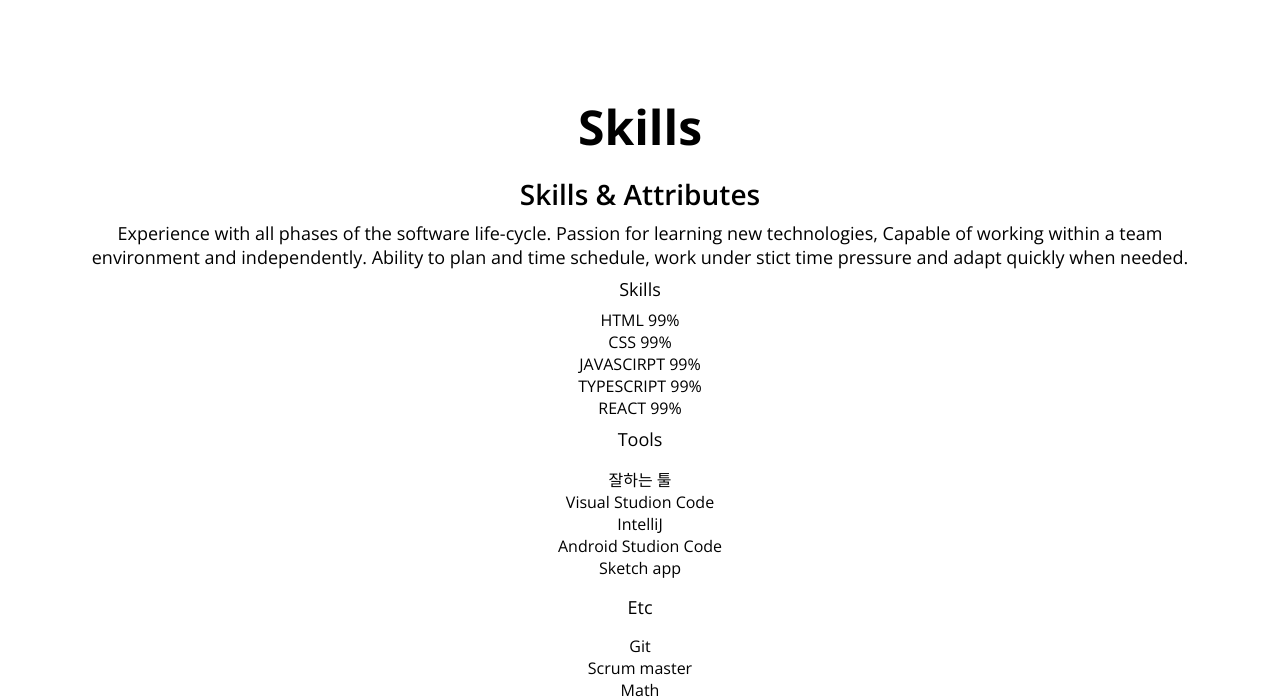
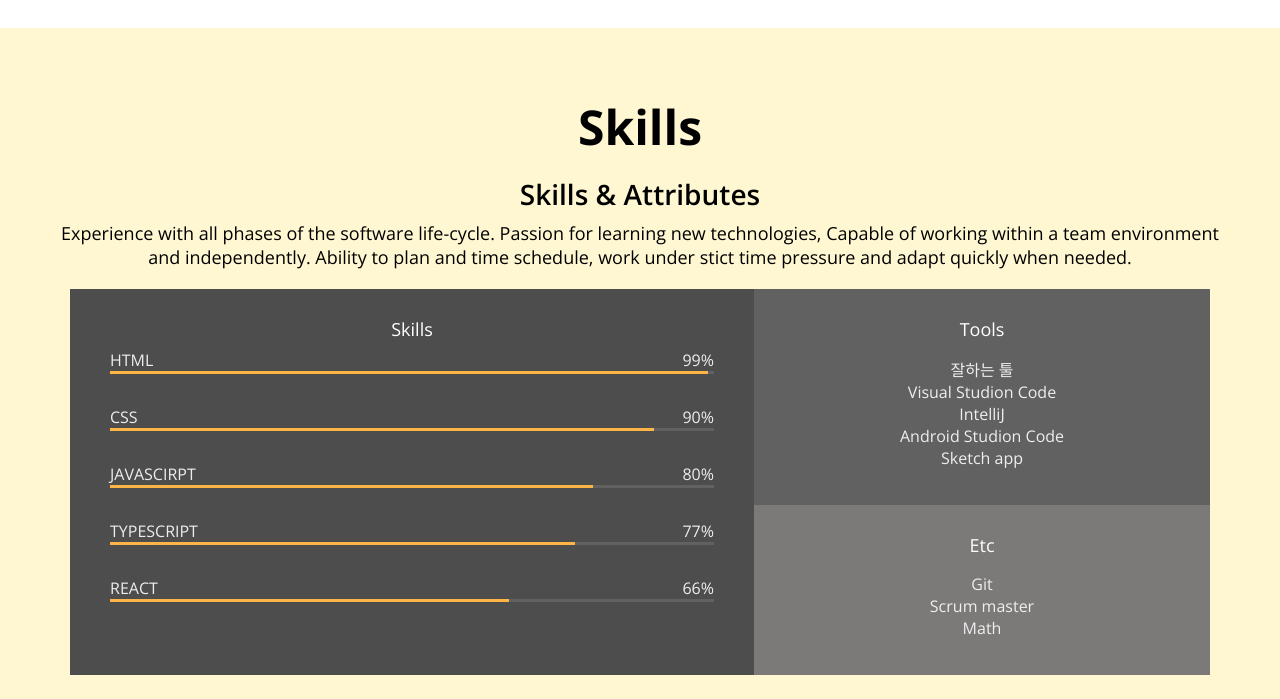
Before and after one commit to AYEONG88/portfolio, a plain HTML site: page index.html in a window 1280 px wide. Shown: the part 1745-2444 px from the top of the page. Drawn offline with nearby package versions, Linux system fonts and the light colour scheme.

Commit message:
CSS : Skills

```diff
--- a/index.html
+++ b/index.html
@@ -43,7 +43,7 @@
     </section>
 
     <!-- About -->
-    <section id="about" class="section">
+    <section id="about" class="section section__container">
         <h1>About me</h1>
         <h2>나에대한 설명; 프론트엔드에서 3년정도 일해왔고, 백엔드에도 관심이 많고, 어떠어떠한 프레임워크를 이용해서 일을하고있다. 이러이러한 프로젝트를 해왔다.
             나를 잘 어필할수있는 문장들을 2~3문장 적기.
@@ -93,7 +93,8 @@
 
     <!-- Skills -->
     <section id="skills" class="section">
-        <h1>Skills</h1>
+        <div class="section__container">
+            <h1>Skills</h1>
         <h2>Skills & Attributes</h2>
         <p>Experience with all phases of the software life-cycle.
             Passion for learning new technologies, Capable of working within a team environment and independently.
@@ -107,43 +108,43 @@
                         <span>99%</span>
                     </div>
                     <div class="skill__bar">
-                        <div class="skill__value"></div>
+                        <div class="skill__value" style="width:99%;"></div>
                     </div>
                 </div>
                 <div class="skill">
                     <div class="skill__description">
                         <span>CSS</span>
-                        <span>99%</span>
+                        <span>90%</span>
                     </div>
                     <div class="skill__bar">
-                        <div class="skill__value"></div>
+                        <div class="skill__value" style="width:90%;"></div>
                     </div>
                 </div>
                 <div class="skill">
                     <div class="skill__description">
                         <span>JAVASCIRPT</span>
-                        <span>99%</span>
+                        <span>80%</span>
                     </div>
                     <div class="skill__bar">
-                        <div class="skill__value"></div>
+                        <div class="skill__value" style="width:80%;"></div>
                     </div>
                 </div>
                 <div class="skill">
                     <div class="skill__description">
                         <span>TYPESCRIPT</span>
-                        <span>99%</span>
+                        <span>77%</span>
                     </div>
                     <div class="skill__bar">
-                        <div class="skill__value"></div>
+                        <div class="skill__value" style="width:77%;"></div>
                     </div>
                 </div>
                 <div class="skill">
                     <div class="skill__description">
                         <span>REACT</span>
-                        <span>99%</span>
+                        <span>66%</span>
                     </div>
                     <div class="skill__bar">
-                        <div class="skill__value"></div>
+                        <div class="skill__value" style="width:66%;"></div>
                     </div>
                 </div>
             </div>
@@ -169,6 +170,7 @@
                     </ul>
                 </div>
             </div>
+        </div>
         </div>
     </section>
     <!-- Work -->
--- a/style.css
+++ b/style.css
@@ -102,8 +102,9 @@ button{background-color: transparent; cursor: pointer; border:none; outline: non
 
 /* section common */
 .section{
-  padding:50px; text-align: center; max-width:1200px; margin:auto;
-}
+  padding:50px; text-align: center; margin:auto;}
+
+.section__container{max-width:1200px; margin:auto;}
 
 /* About */
 .about__majors{
@@ -128,3 +129,34 @@ button{background-color: transparent; cursor: pointer; border:none; outline: non
 .job__name, .job__period{color:var(--color-light-grey);}
 .job__name{font-size:var(--font-small);}
 .job__description{font-size:var(--font-micro);}
+
+/* Skill */
+#skills{background:var(--color-yellow);}
+
+.skillset{
+  display:flex; background-color:var(--color-light-grey);
+  margin:20px; color:var(--color-light-white);
+}
+
+
+.skillset__left{
+  flex-basis:60%; /*아이템의 크기가 자동적으로 늘어나게 함*/
+  padding:20px 40px; background-color:var(--color-dark-grey);
+}
+  .skillset__title{color:var(--color-white);}
+  .skill{margin-bottom:32px;}
+  .skill__description{display:flex; justify-content: space-between;}
+  .skill__bar{width:100%; height:3px; background-color: var(--color-grey);}
+  .skill__value{
+    /* 모두 동일 css가 적용되기때문에, width는 html태그에서 정의한다.
+    그리고 그 데이터들은 나중에 추출해서 jason에서 관리하고
+    jason에서 동적으로 받아온 데이터를 html코드로 변환해서 자동으로 생성할거임 */
+    height:3px; background:var(--color-orange);
+  }
+
+
+.skillset__right{
+  flex-basis:40%;
+}
+  .tools, .etc{padding:20px;}
+  .tools{background-color: var(--color-grey);}
```
